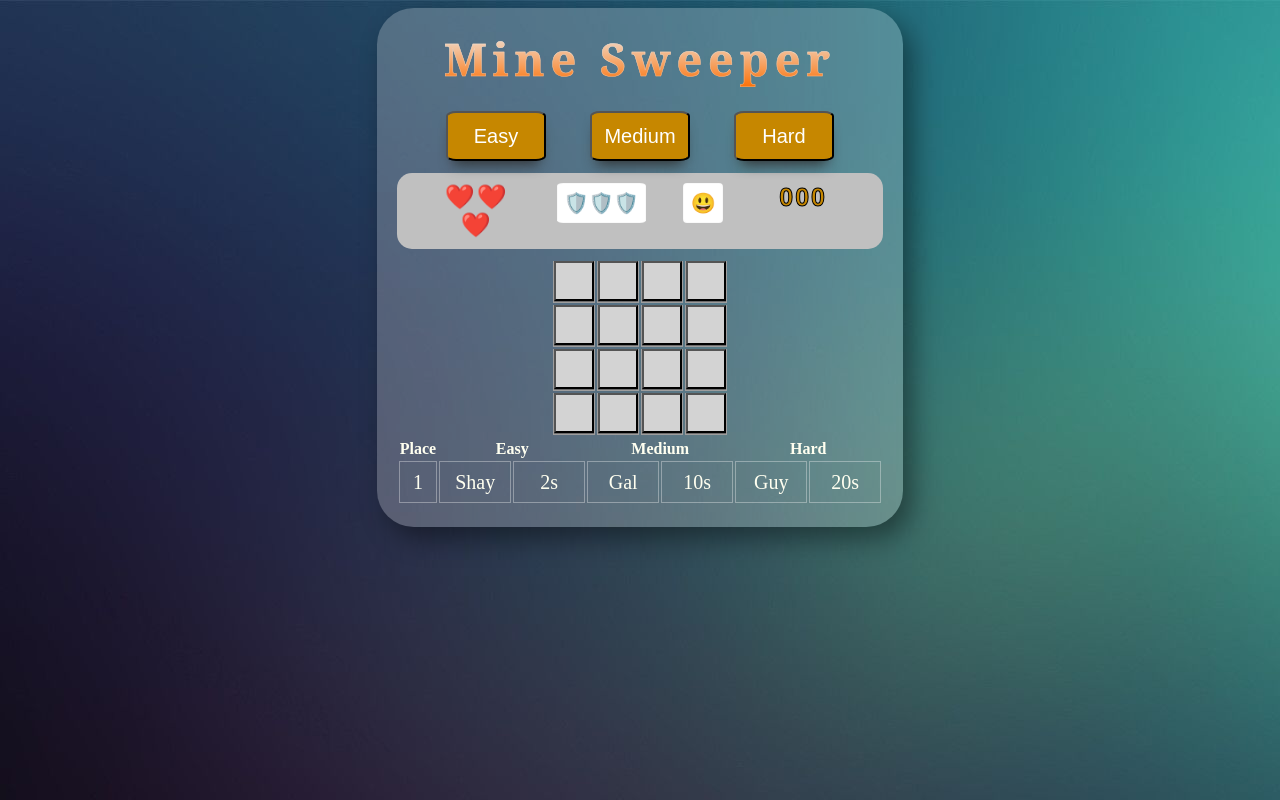
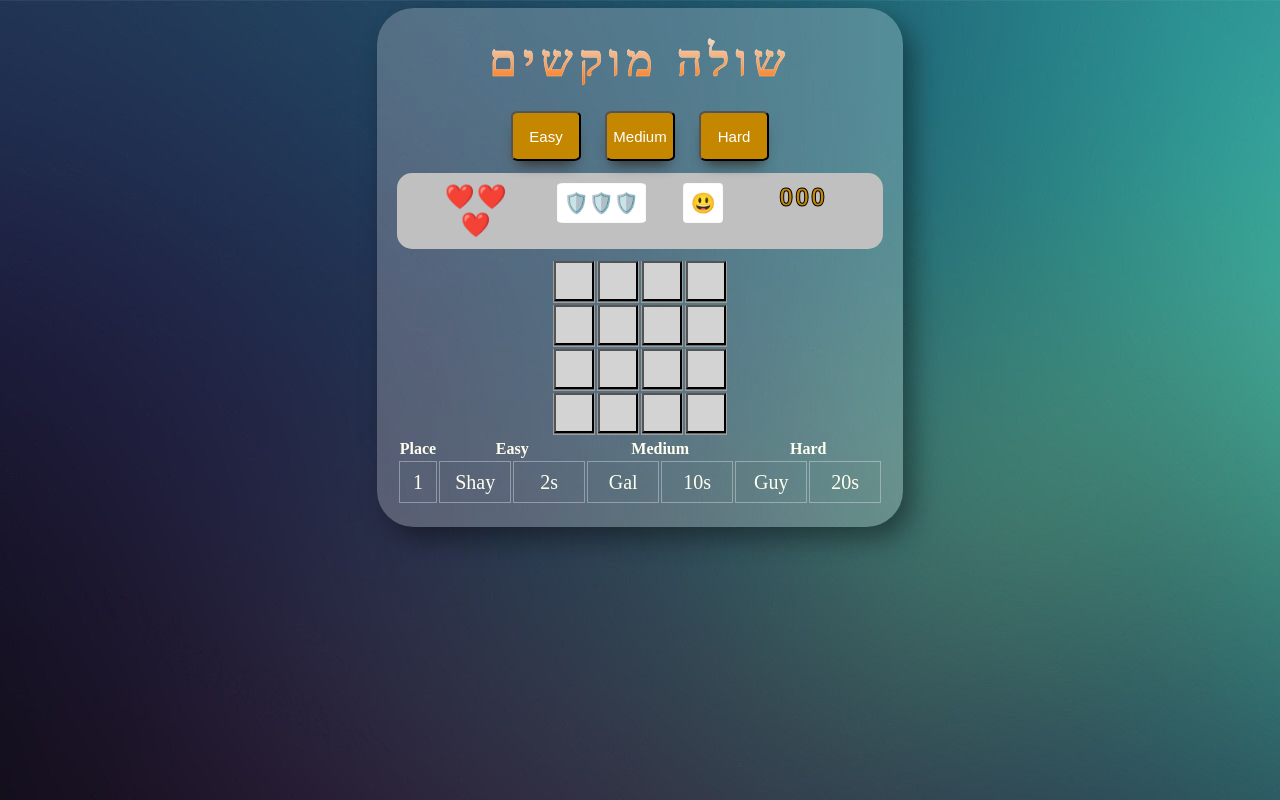
Before and after one commit to shayelbaz1/Mine-Sweeper, a plain HTML site: page index.html in a window 1280 px wide. Drawn offline with Linux system fonts and the light colour scheme.

Commit message:
Title, CSS Level Size

```diff
--- a/css/style.css
+++ b/css/style.css
@@ -42,15 +42,15 @@ h1 {
 }
 
 .button3 {
-    margin: 12px 20px;
-    width: 100px;
+    margin: 12px 10px;
+    width: 70px;
     height: 50px;
     cursor: pointer;
-    font-size: 20px;
+    font-size: 15px;
     font-weight: bold;
     /* margin-top: 12px; */
     border-radius: 10%;
-    font-weight: 300;
+    font-weight: 400;
     color: #FFFFFF;
     background-color: #c68700;
     text-align: center;
--- a/index.html
+++ b/index.html
@@ -11,7 +11,7 @@
 
 <body onload="init(4,2)">
     <div class="white-box">
-        <h1>Mine Sweeper</h1>
+        <h1></h1>
         <div>
             <button class="easy button3" onclick="init(4,2)">Easy</button>
             <button class="hard button3" onclick="init(8,12)">Medium</button>
--- a/js/main.js
+++ b/js/main.js
@@ -59,7 +59,7 @@ function reset(size, mines) {
     localStorage.setItem(`Guy`, `Guy-12-20`);
 
     gElH1.classList.remove("lose", "win")
-    gElH1.innerText = "Mine Sweeper"
+    gElH1.innerText = "שולה מוקשים"
 
     gElLives.innerText = ""
     gGame.lives.forEach(LIVE => { gElLives.innerText += LIVE })
```
